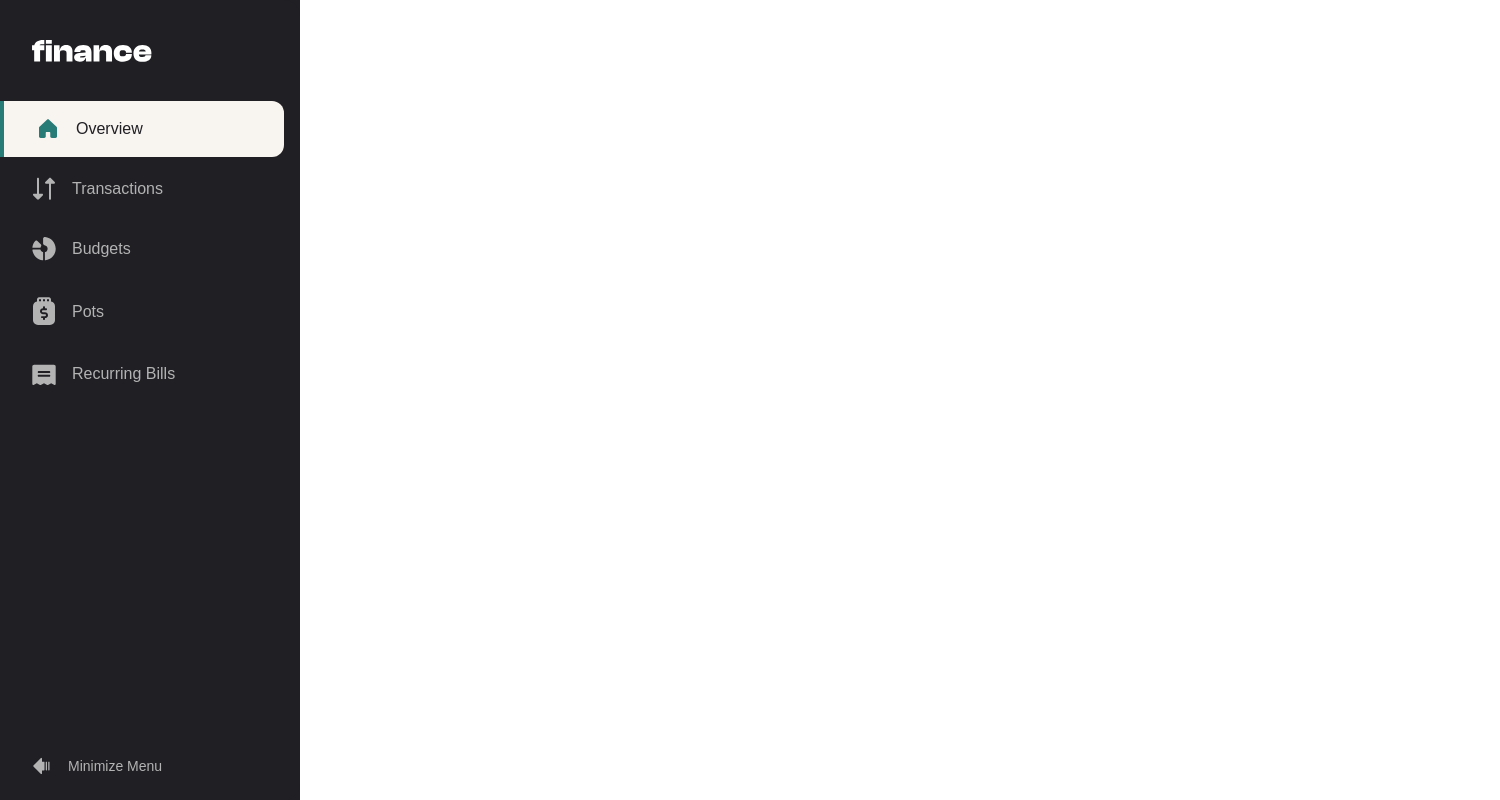
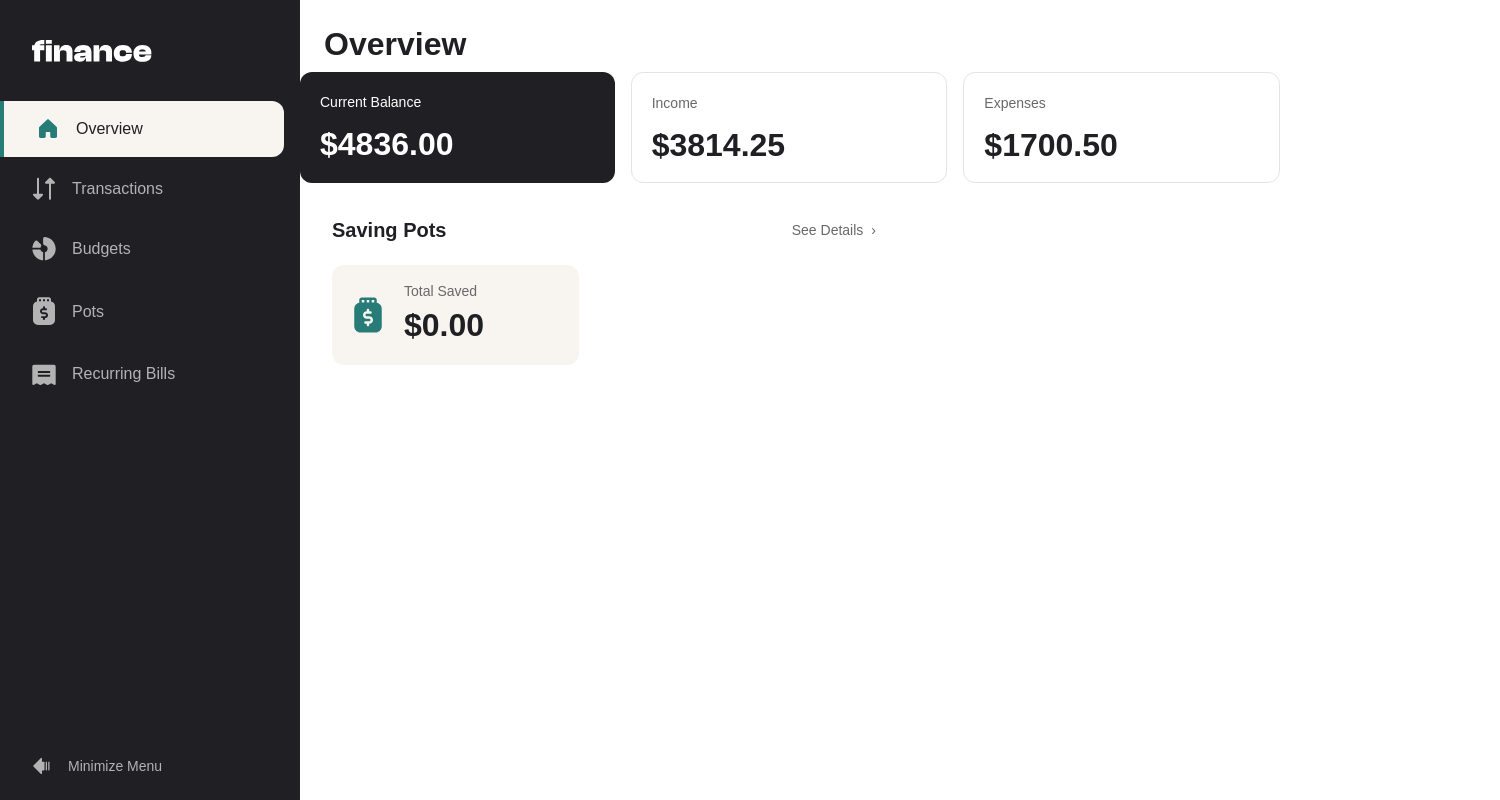
Before and after one commit to Keti-Tsiklauri2001/my-finance-app, a Next.js app: page / in a window 1280 px wide. Shown: the whole page, 1500 px wide, since content can reach past the window. Built offline with nearby package versions, Linux system fonts and the light colour scheme.

Commit message:
feat:create overview component

```diff
--- a/src/app/overview/page.tsx
+++ /dev/null
@@ -1,3 +0,0 @@
-export default function overview() {
-  return <div>overview Page</div>;
-}
--- a/src/app/page.tsx
+++ b/src/app/page.tsx
@@ -1,3 +1,17 @@
+import Head from "next/head";
+import Balance from "../components/Balance";
+import Header from "../components/Header";
+import OverviewPots from "../components/OverViewPots";
+
 export default function Home() {
-  return <div></div>;
+  return (
+    <div>
+      <Header header="Overview" />
+      <Balance />
+
+      <div>
+        <OverviewPots />
+      </div>
+    </div>
+  );
 }
--- /dev/null
+++ b/src/components/Balance.tsx
@@ -0,0 +1,41 @@
+"use client";
+
+const balance = {
+  current: 4836.0,
+  income: 3814.25,
+  expenses: 1700.5,
+};
+
+function formatMoney(value: number) {
+  return `$${value.toFixed(2)}`;
+}
+
+export default function Balance() {
+  return (
+    <div className="flex flex-col md:flex-row gap-4 max-w-[1100px] mx-auto w-full">
+      {/* CURRENT BALANCE */}
+      <div className="flex flex-col gap-3 p-5 h-[111px] flex-1 bg-[#201F24] rounded-xl text-white">
+        <p className="text-[14px] leading-[150%]">Current Balance</p>
+        <h1 className="text-[32px] font-bold leading-[120%]">
+          {formatMoney(balance.current)}
+        </h1>
+      </div>
+
+      {/* INCOME */}
+      <div className="flex flex-col gap-3 p-5 h-[111px] flex-1 bg-white rounded-xl border border-[#E6E4E3]">
+        <p className="text-[14px] leading-[150%] text-[#696868]">Income</p>
+        <h1 className="text-[32px] font-bold leading-[120%] text-[#201F24]">
+          {formatMoney(balance.income)}
+        </h1>
+      </div>
+
+      {/* EXPENSES */}
+      <div className="flex flex-col gap-3 p-5 h-[111px] flex-1 bg-white rounded-xl border border-[#E6E4E3]">
+        <p className="text-[14px] leading-[150%] text-[#696868]">Expenses</p>
+        <h1 className="text-[32px] font-bold leading-[120%] text-[#201F24]">
+          {formatMoney(balance.expenses)}
+        </h1>
+      </div>
+    </div>
+  );
+}
--- /dev/null
+++ b/src/components/OverViewPots.tsx
@@ -0,0 +1,95 @@
+"use client";
+import Link from "next/link";
+import { useEffect, useState } from "react";
+import Image from "next/image";
+import { Pot } from "../types/types";
+
+function formatMoney(value: number) {
+  return `$${value.toFixed(2)}`;
+}
+
+const STORAGE_KEY = "pots";
+
+export default function OverviewPots() {
+  const [pots, setPots] = useState<Pot[]>([]);
+
+  // load from localStorage
+  useEffect(() => {
+    const saved = localStorage.getItem(STORAGE_KEY);
+
+    if (saved) {
+      setPots(JSON.parse(saved));
+    }
+  }, []);
+
+  // total always recalculates
+  const total = pots.reduce((sum, pot) => sum + pot.total, 0);
+
+  return (
+    <div className="flex flex-col gap-5 bg-white rounded-xl p-8 w-full md:w-[608px]">
+      {/* HEADER */}
+      <div className="flex items-center justify-between">
+        <h2 className="text-[20px] font-bold text-[#201F24]">Saving Pots</h2>
+
+        <Link
+          href="/pots"
+          className="flex items-center gap-2 text-[#696868] text-sm cursor-pointer"
+        >
+          See Details <span>›</span>
+        </Link>
+      </div>
+
+      {/* CONTENT */}
+      <div className="flex flex-col md:flex-row gap-5">
+        {/* TOTAL */}
+        <div className="flex items-center gap-4 bg-[#F8F4F0] rounded-xl p-4 w-full md:w-[247px]">
+          <Image src="/images/pots.svg" alt="pots" width={40} height={40} />
+
+          <div className="flex flex-col">
+            <p className="text-sm text-[#696868]">Total Saved</p>
+            <h3 className="text-[32px] font-bold text-[#201F24]">
+              {formatMoney(total)}
+            </h3>
+          </div>
+        </div>
+
+        {/* LIST */}
+        <div className="flex flex-col gap-4 flex-1">
+          <div className="flex gap-4">
+            {pots.slice(0, 2).map((p) => (
+              <div key={p.name} className="flex items-center gap-3 flex-1">
+                <div
+                  className="w-[4px] h-[43px] rounded"
+                  style={{ backgroundColor: p.theme }}
+                />
+                <div>
+                  <p className="text-[12px] text-[#696868]">{p.name}</p>
+                  <p className="text-[14px] font-bold text-[#201F24]">
+                    {formatMoney(p.total)}
+                  </p>
+                </div>
+              </div>
+            ))}
+          </div>
+
+          <div className="flex gap-4">
+            {pots.slice(2, 4).map((p) => (
+              <div key={p.name} className="flex items-center gap-3 flex-1">
+                <div
+                  className="w-[4px] h-[43px] rounded"
+                  style={{ backgroundColor: p.theme }}
+                />
+                <div>
+                  <p className="text-[12px] text-[#696868]">{p.name}</p>
+                  <p className="text-[14px] font-bold text-[#201F24]">
+                    {formatMoney(p.total)}
+                  </p>
+                </div>
+              </div>
+            ))}
+          </div>
+        </div>
+      </div>
+    </div>
+  );
+}
```
